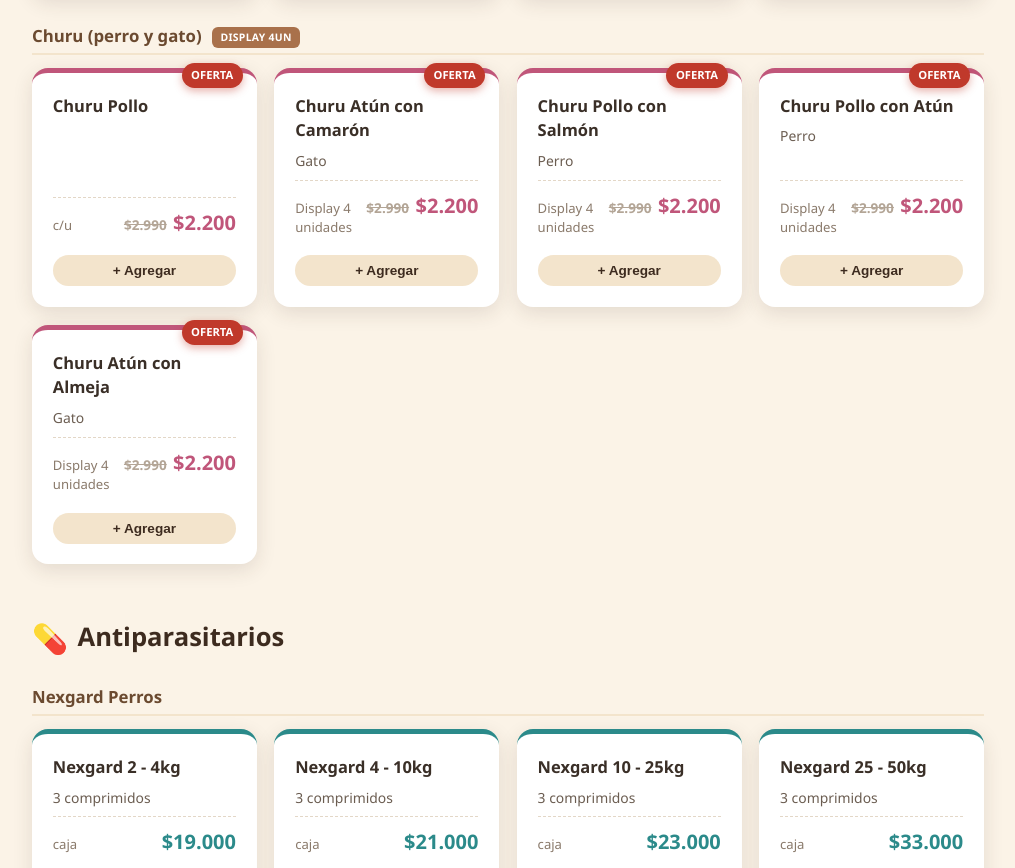
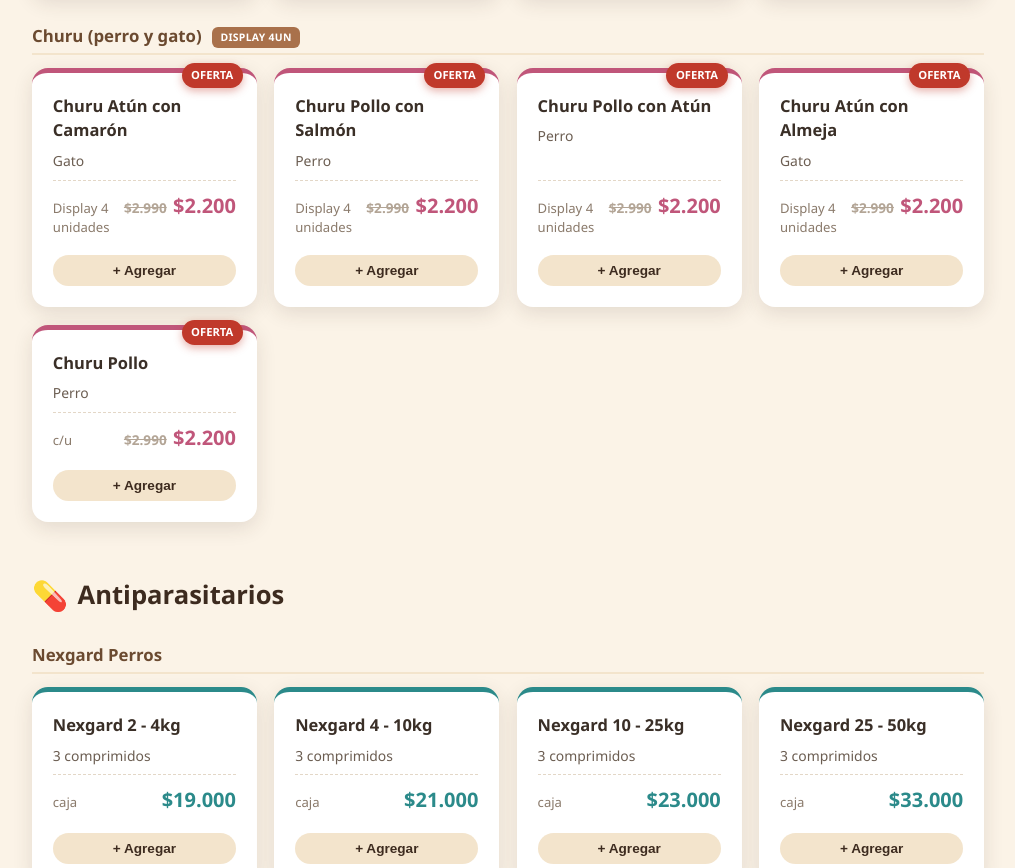
Before and after one commit to benjitabrioli-max/petfoodangol, a plain HTML site: page index.html in a window 1280 px wide. Shown: the part 8963-9831 px from the top of the page, without its empty margins (132-1147 px from the left). Drawn offline with Linux system fonts and the light colour scheme.

Commit message:
Editar producto: Churu Pollo (panel admin, Leobriver)

```diff
--- a/index.html
+++ b/index.html
@@ -1477,15 +1477,6 @@
 
   <h3 class="sub-title">Churu (perro y gato) <span class="type-badge">Display 4un</span></h3>
   <div class="products">
-    <div class="card snacks" data-pid="snacks-churu-perro-y-gato-churu-pollo" data-pname="Churu Pollo" data-pprice="2200" data-punit="c/u">
-      <div class="oferta-badge">OFERTA</div>
-      <div class="name">Churu Pollo</div>
-      <div class="price-row">
-        <span class="unit">c/u</span>
-        <span><span class="old-price">$2.990</span><span class="price">$2.200</span></span>
-      </div>
-      <button type="button" class="add-cart-btn" aria-label="Agregar al pedido">+ Agregar</button>
-    </div>
     <div class="card snacks" data-pid="snacks-churu-perro-y-gato-churu-atun-con-camaron" data-pname="Churu Atún con Camarón - Gato" data-pprice="2200" data-punit="Display 4 unidades">
       <div class="oferta-badge">OFERTA</div>
       <div class="name">Churu Atún con Camarón</div>
@@ -1522,6 +1513,16 @@
       <div class="desc">Gato</div>
       <div class="price-row">
         <span class="unit">Display 4 unidades</span>
+        <span><span class="old-price">$2.990</span><span class="price">$2.200</span></span>
+      </div>
+      <button type="button" class="add-cart-btn" aria-label="Agregar al pedido">+ Agregar</button>
+    </div>
+    <div class="card snacks" data-pid="snacks-churu-perro-y-gato-churu-pollo" data-pname="Churu Pollo - Perro" data-pprice="2200" data-punit="c/u">
+      <div class="oferta-badge">OFERTA</div>
+      <div class="name">Churu Pollo</div>
+      <div class="desc">Perro</div>
+      <div class="price-row">
+        <span class="unit">c/u</span>
         <span><span class="old-price">$2.990</span><span class="price">$2.200</span></span>
       </div>
       <button type="button" class="add-cart-btn" aria-label="Agregar al pedido">+ Agregar</button>
```
